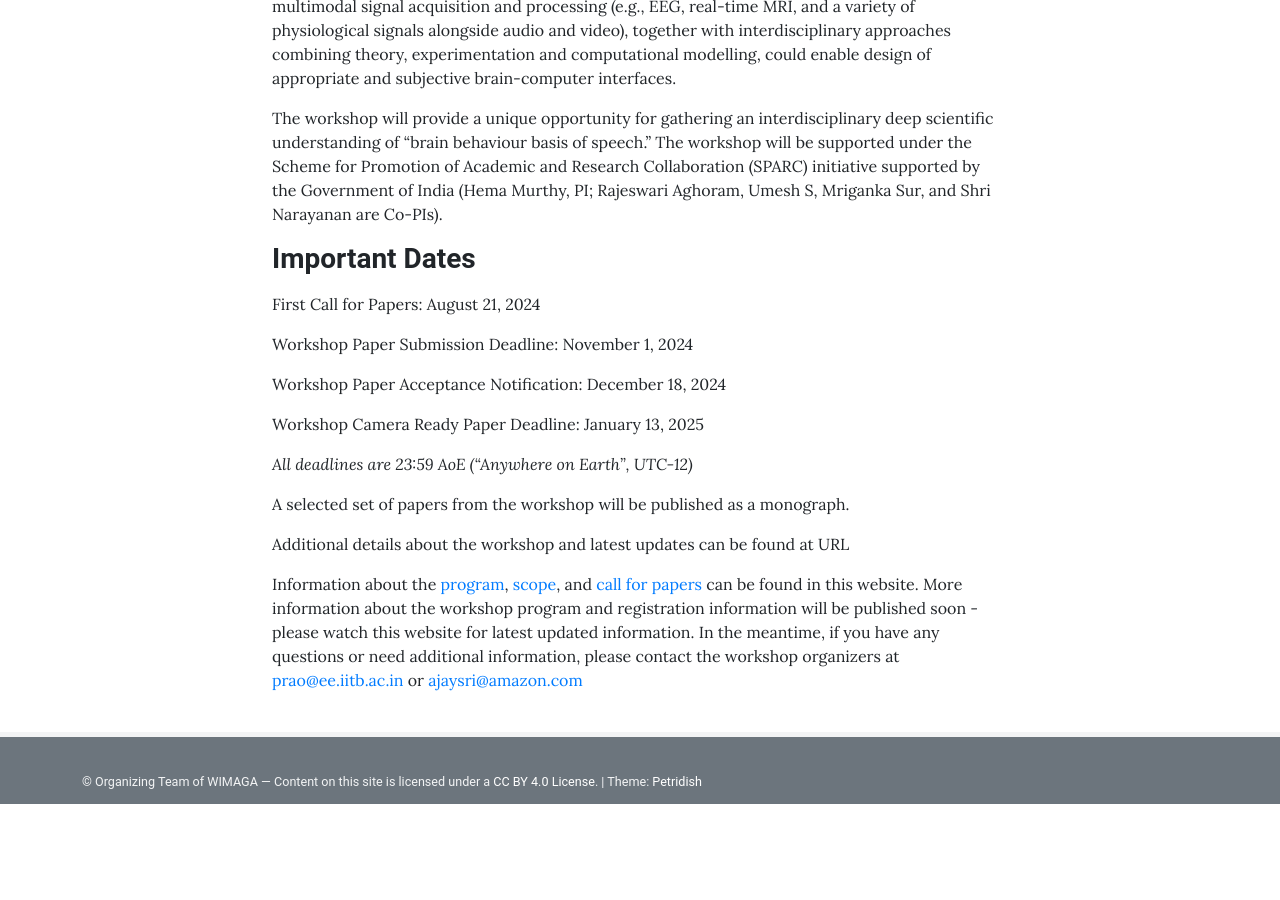
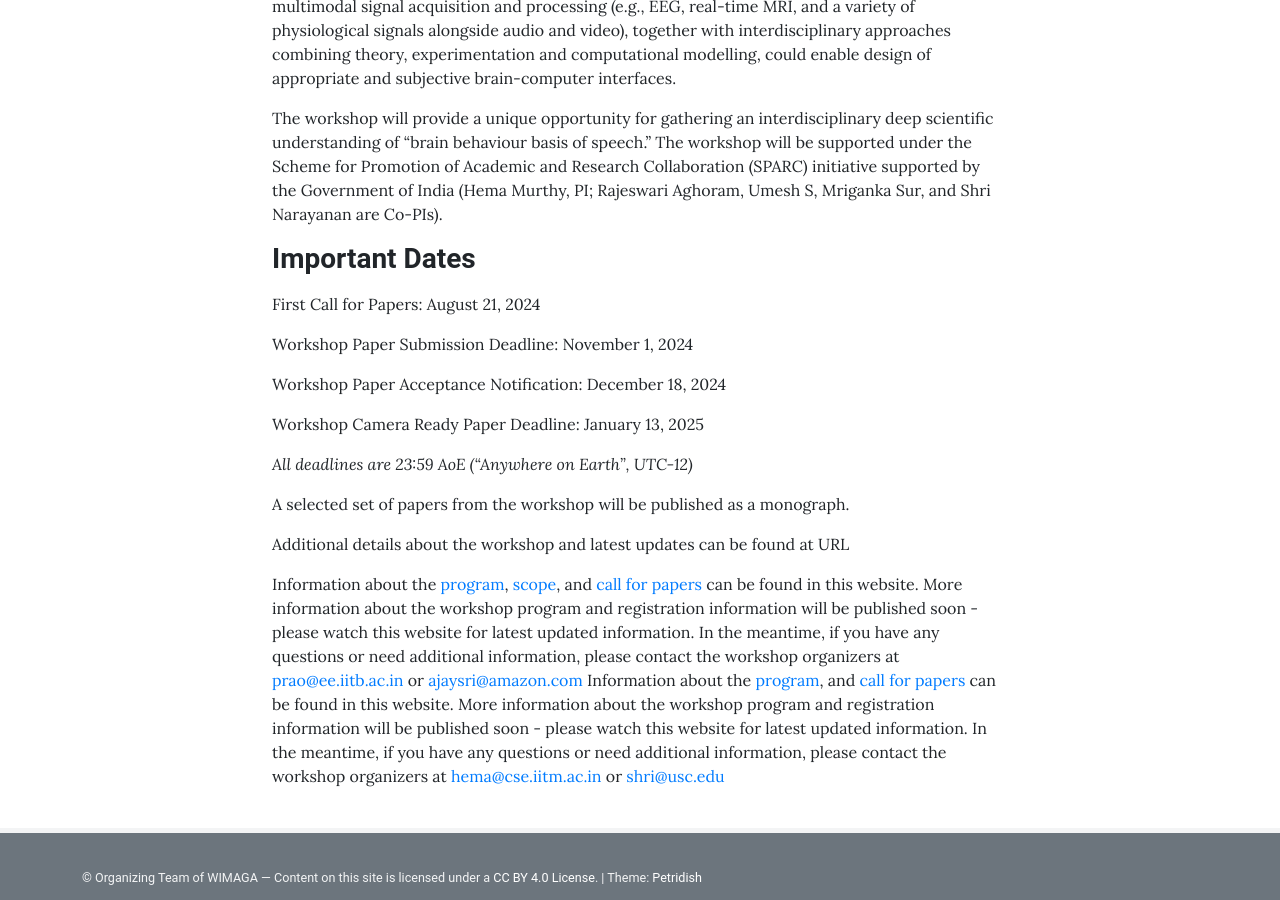
Before and after one commit to wmbspi/wmbspi.github.io, a Jekyll site: the page built from pages/home.md, in a window 1280 px wide and 900 px high, scrolled down 913 px. Built offline with Jekyll 4.4.1, drawn with Linux system fonts in a browser that asks for light colours; before the commit the page ends 1717 px from its top, so only the background shows below that.

Commit message:
update-home

```diff
--- a/pages/home.md
+++ b/pages/home.md
@@ -32,3 +32,4 @@ A selected set of papers from the workshop will be published as a monograph.
 Additional details about the workshop and latest updates can be found at URL
 
 Information about the [program]({{ '/program/' | relative_url }}), [scope]({{ '/scope/' | relative_url }}), and [call for papers]({{ '/call/' | relative_url }}) can be found in this website. More information about the workshop program and registration information will be published soon - please watch this website for latest updated information. In the meantime, if you have any questions or need additional information, please contact the workshop organizers at [prao@ee.iitb.ac.in](mailto:prao@ee.iitb.ac.in) or [ajaysri@amazon.com](mailto:ajaysri@amazon.com)
+Information about the [program]({{ '/program/' | relative_url }}), and [call for papers]({{ '/call/' | relative_url }}) can be found in this website. More information about the workshop program and registration information will be published soon - please watch this website for latest updated information. In the meantime, if you have any questions or need additional information, please contact the workshop organizers at [hema@cse.iitm.ac.in](mailto:hema@cse.iitm.ac.in) or [shri@usc.edu](mailto:shri@usc.edu)
```
